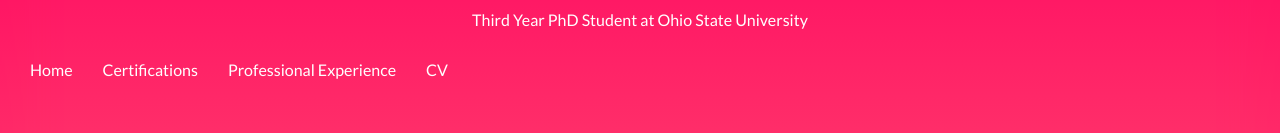
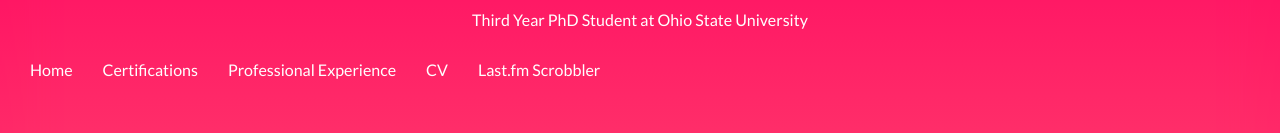
Before and after one commit to alexanderjryan/CV.github.io, a plain HTML site: page Certifications.html in a window 1280 px wide. Shown: the part 160-293 px from the top of the page. Drawn offline with nearby package versions, Linux system fonts and the light colour scheme.

Commit message:
Update Certifications.html
add <li><a href="./scrobbler.html" title=""> Last.fm Scrobbler</a></li>

```diff
--- a/Certifications.html
+++ b/Certifications.html
@@ -42,6 +42,7 @@
             <li><a href="./Certifications.html" title=""> Certifications</a></li>
             <li><a href="./Work" title=""> Professional Experience </a></li>
             <li><a href="./Alexander%20Ryan%20CV%20(1_6_25).pdf" title=""> CV</a></li>
+          <li><a href="./scrobbler.html" title=""> Last.fm Scrobbler</a></li>
         </ul>
       </div>
 
```
